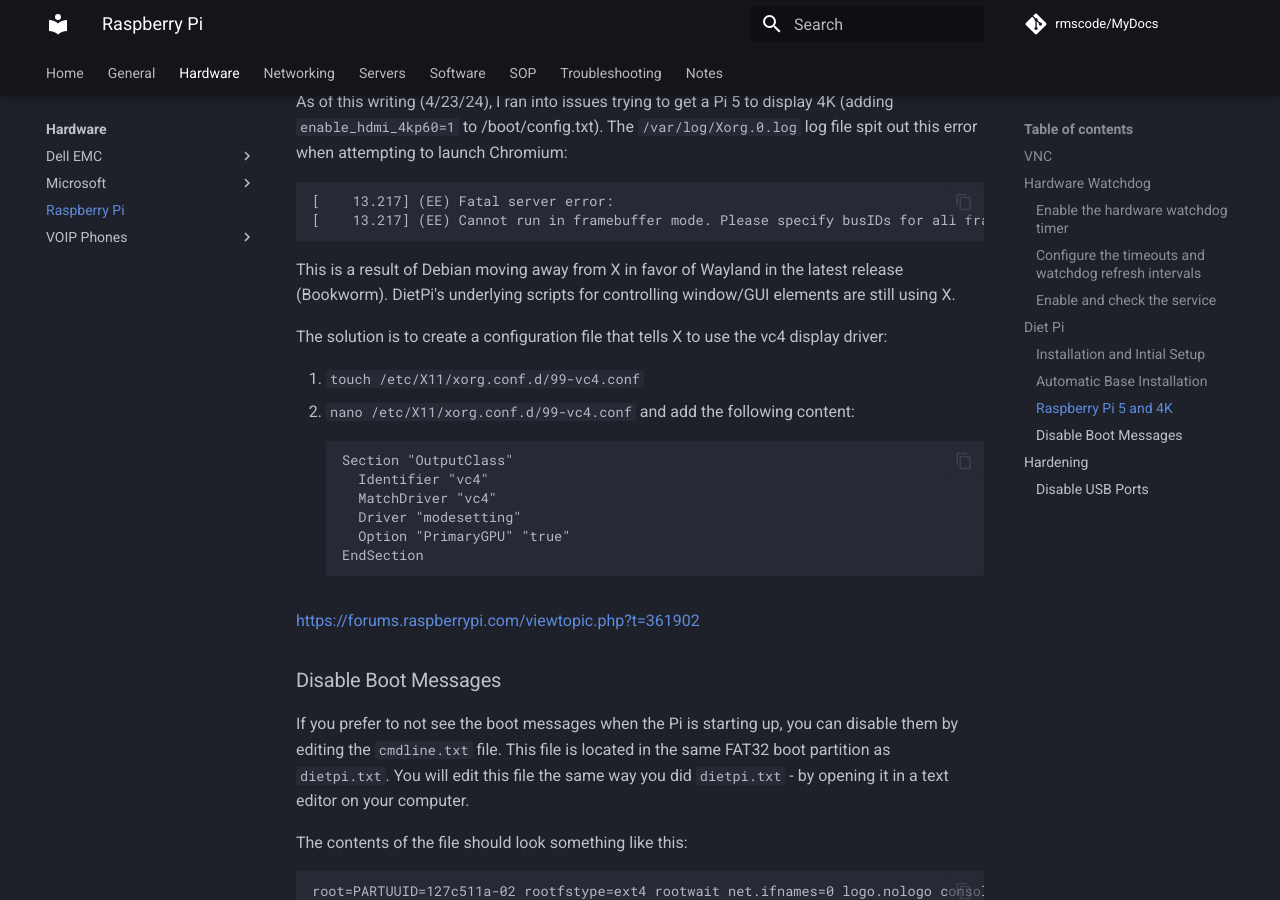
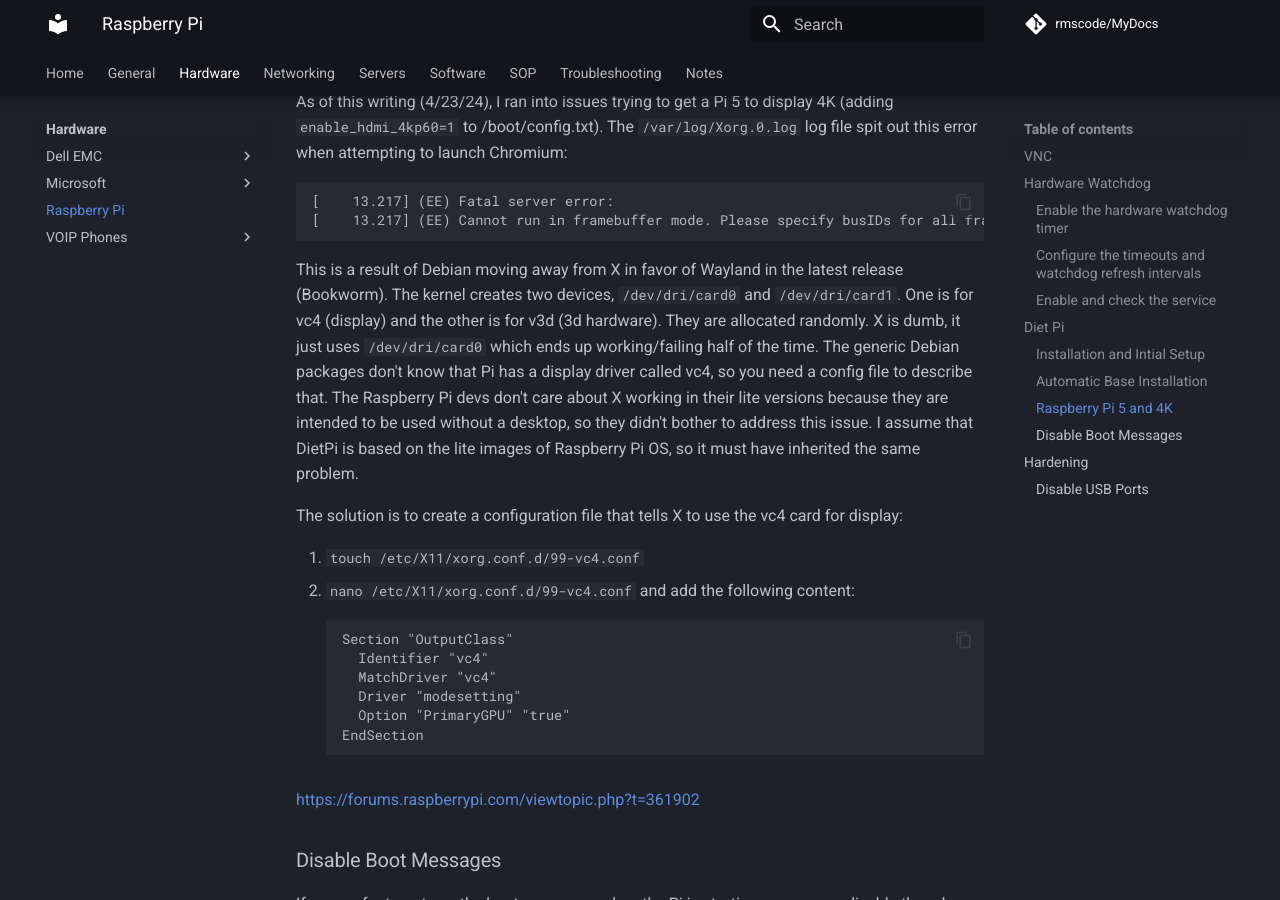
Before and after one commit to rmscode/binary-garden, an MkDocs documentation site: the page built from docs/hardware/raspberrypi.md, in a window 1280 px wide and 900 px high, scrolled down 4318 px. Built offline with MkDocs 1.6.1 and Material for MkDocs 9.7.7, drawn with Linux system fonts in a browser that asks for light colours; comment, search, counter and statistics services are not loaded.

Commit message:
Update raspberrypi.md

````diff
--- a/docs/hardware/raspberrypi.md
+++ b/docs/hardware/raspberrypi.md
@@ -507,9 +507,9 @@
 [    13.217] (EE) Cannot run in framebuffer mode. Please specify busIDs for all framebuffer devices
 ```
 
-This is a result of Debian moving away from X in favor of Wayland in the latest release (Bookworm). DietPi's underlying scripts for controlling window/GUI elements are still using X.
+This is a result of Debian moving away from X in favor of Wayland in the latest release (Bookworm). The kernel creates two devices, `/dev/dri/card0` and `/dev/dri/card1`. One is for vc4 (display) and the other is for v3d (3d hardware). They are allocated randomly. X is dumb, it just uses `/dev/dri/card0` which ends up working/failing half of the time. The generic Debian packages don't know that Pi has a display driver called vc4, so you need a config file to describe that. The Raspberry Pi devs don't care about X working in their lite versions because they are intended to be used without a desktop, so they didn't bother to address this issue. I assume that DietPi is based on the lite images of Raspberry Pi OS, so it must have inherited the same problem.
 
-The solution is to create a configuration file that tells X to use the vc4 display driver:
+The solution is to create a configuration file that tells X to use the vc4 card for display:
 
 1. `touch /etc/X11/xorg.conf.d/99-vc4.conf`
 2. `nano /etc/X11/xorg.conf.d/99-vc4.conf` and add the following content:
````
